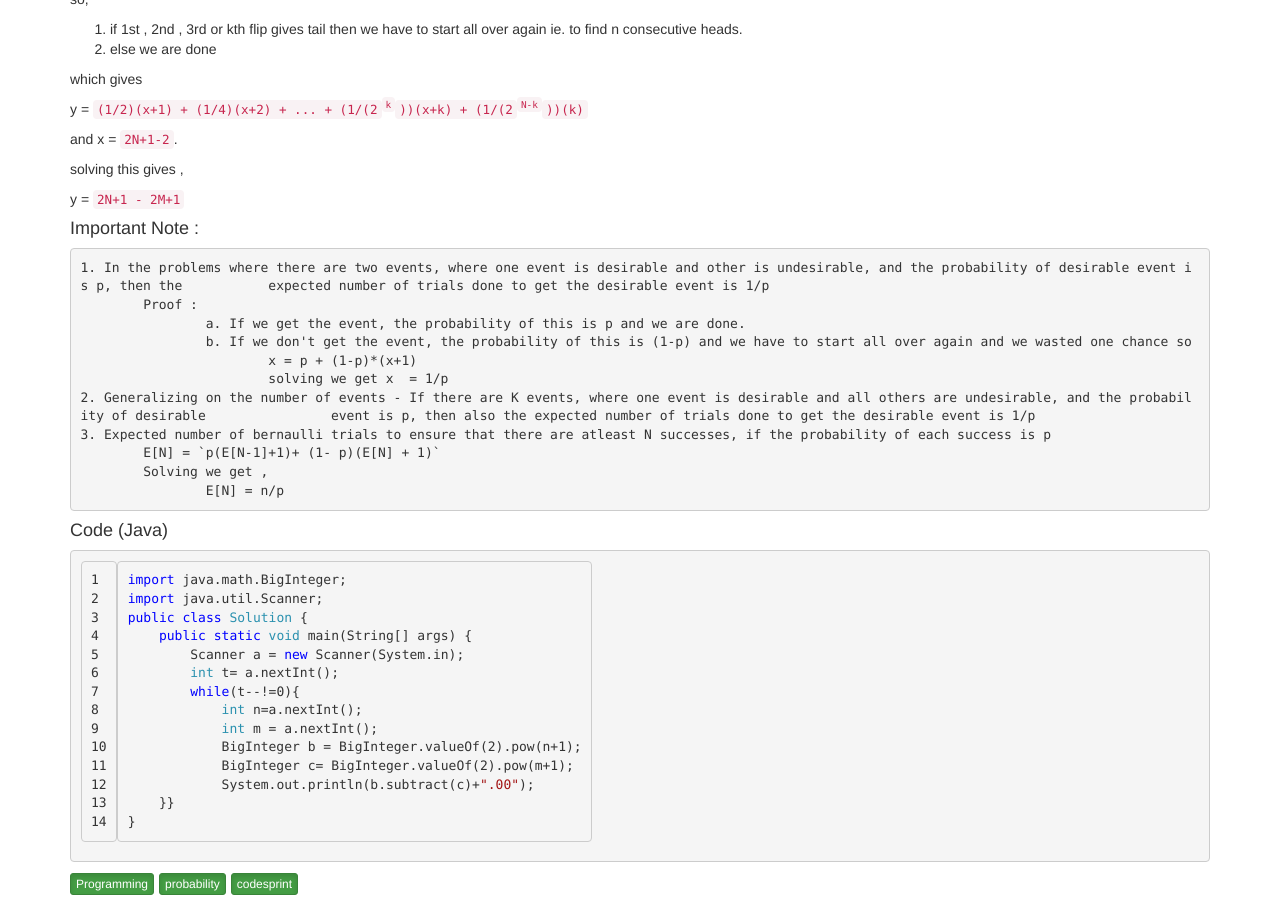
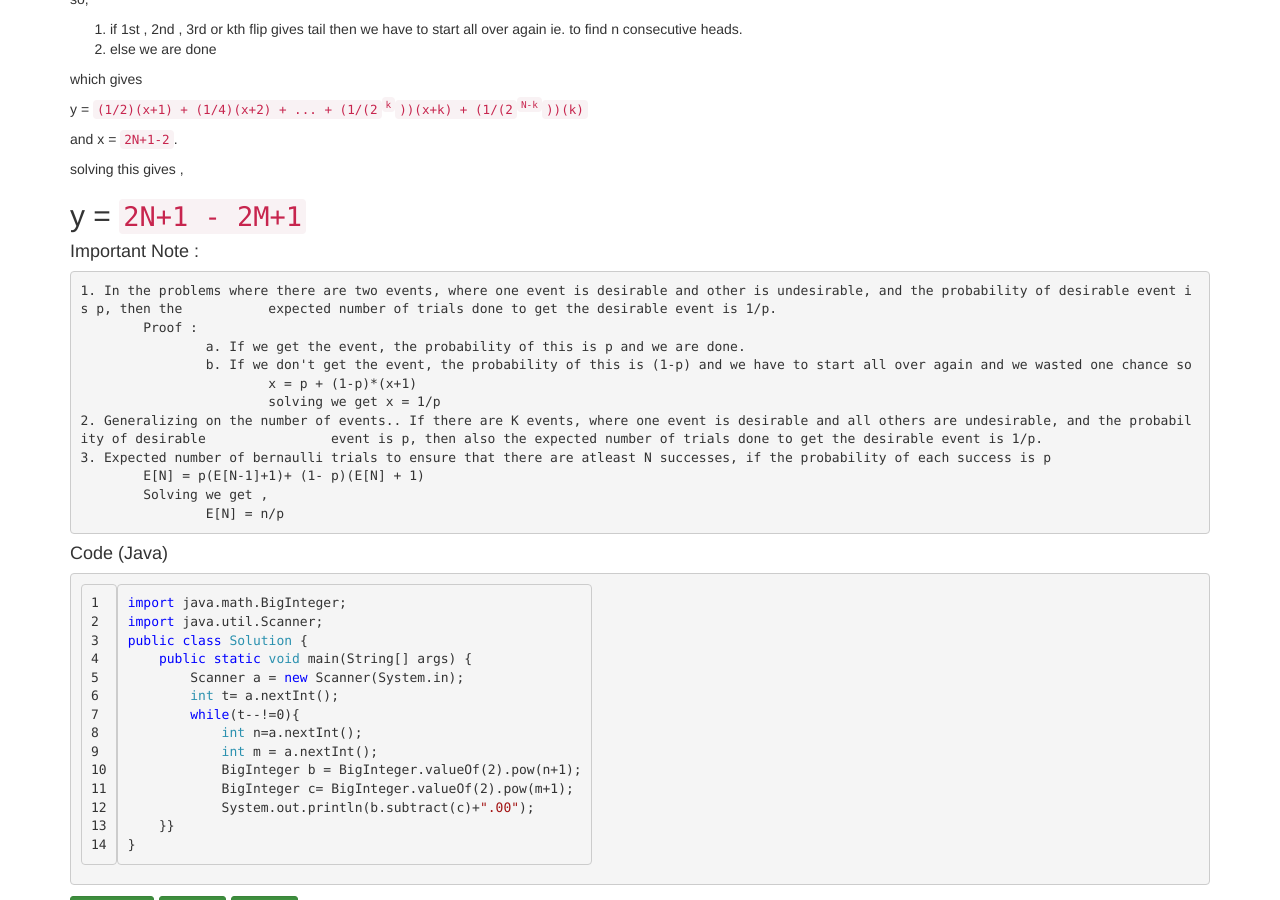
Before and after one commit to aakash01/aakash01.github.io, a Jekyll site: the page built from _posts/2014-03-15-coin-tosses.md, in a window 1280 px wide and 900 px high, scrolled down 1567 px. Built offline with Jekyll 4.4.1, drawn with Linux system fonts in a browser that asks for light colours; nearby versions of some CDN libraries; library files that are not in the unit come from our copies.

Commit message:
fixed markdown errors

```diff
--- a/_posts/2014-03-15-coin-tosses.md
+++ b/_posts/2014-03-15-coin-tosses.md
@@ -108,17 +108,18 @@
 solving this gives ,
 
 y = `2N+1 - 2M+1`
+-------
 
 ####Important Note :
-	1. In the problems where there are two events, where one event is desirable and other is undesirable, and the probability of desirable event is p, then the 		expected number of trials done to get the desirable event is 1/p
+	1. In the problems where there are two events, where one event is desirable and other is undesirable, and the probability of desirable event is p, then the 		expected number of trials done to get the desirable event is 1/p.
 		Proof :
 			a. If we get the event, the probability of this is p and we are done.
 			b. If we don't get the event, the probability of this is (1-p) and we have to start all over again and we wasted one chance so
 				x = p + (1-p)*(x+1)
-				solving we get x  = 1/p
-	2. Generalizing on the number of events - If there are K events, where one event is desirable and all others are undesirable, and the probability of desirable 		event is p, then also the expected number of trials done to get the desirable event is 1/p
+				solving we get x = 1/p
+	2. Generalizing on the number of events.. If there are K events, where one event is desirable and all others are undesirable, and the probability of desirable 		event is p, then also the expected number of trials done to get the desirable event is 1/p.
 	3. Expected number of bernaulli trials to ensure that there are atleast N successes, if the probability of each success is p
-		E[N] = `p(E[N-1]+1)+ (1- p)(E[N] + 1)`
+		E[N] = p(E[N-1]+1)+ (1- p)(E[N] + 1)
 		Solving we get ,
 			E[N] = n/p
 
```
